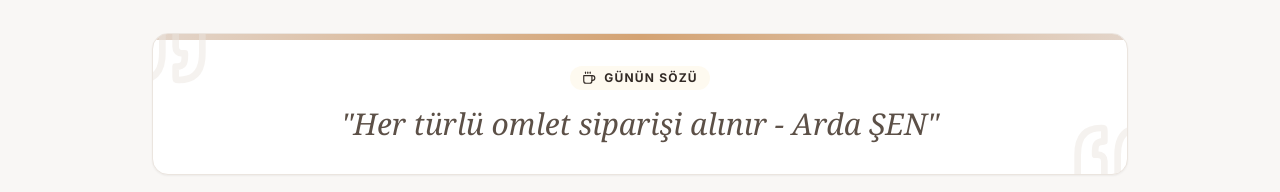
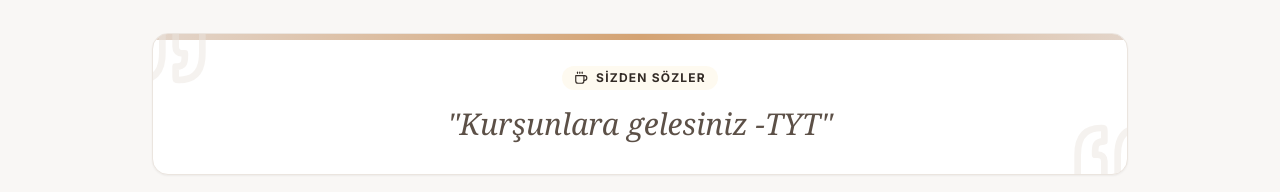
Before and after one commit to semihenser/Coffe_2012, a React (Vite) app: page / in a window 1280 px wide. Shown: the part 195-387 px from the top of the page. Built offline with nearby package versions, Linux system fonts and the light colour scheme; no server answers; the database is empty.

Commit message:
yeni sözler

```diff
--- a/components/QuoteDisplay.tsx
+++ b/components/QuoteDisplay.tsx
@@ -26,7 +26,7 @@ export const QuoteDisplay: React.FC = () => {
 
       <div className="flex items-center gap-2 mb-4 text-accent-DEFAULT font-bold text-xs uppercase tracking-widest z-10 bg-accent-light/30 px-3 py-1 rounded-full">
         <Coffee size={14} />
-        <span>Günün Sözü</span>
+        <span>Sizden Sözler</span>
       </div>
 
       <p className="font-serif text-xl md:text-3xl italic text-theme-700 leading-relaxed z-10 max-w-3xl">
--- a/data/quotes.ts
+++ b/data/quotes.ts
@@ -1,11 +1,14 @@
 export const quotes = [
-"Malın fiyati, hizmetin ücreti olur - TYT",
+"Malın fiyatı, hizmetin ücreti olur - TYT",
 "Lezzetin adresi YELKİ ŞEN ÇİFTLİK",
 "Yel kayadan ancak toz alır.",
 "Her türlü omlet siparişi alınır - Arda ŞEN",
 "HAYDİİİ -TYT",
 "YEAP UNDERWEAR ***ÜNÜZ RAHAT ETSİN https://ty.gl/shbzc2amznsxp -Erkan Mert",
-"Ayık ol - Betül"
+"Ayık ol - Betül",
+"Hak haklıyken aranır -Neşe Yıldız",
+"Canıma doydum -Mr.Huge",
+"Kurşunlara gelesiniz -TYT",
 ];
 
 // Returns a quote based on current 10-minute block interval
```
